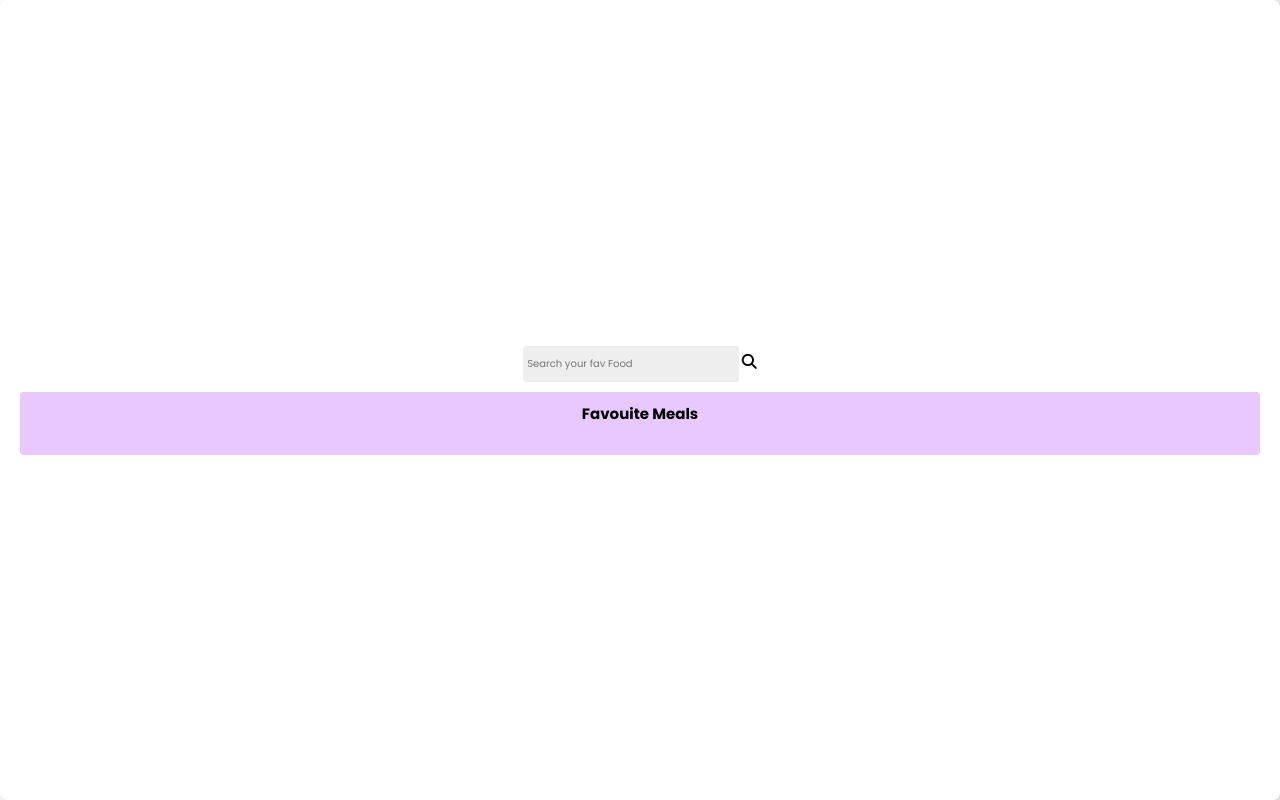
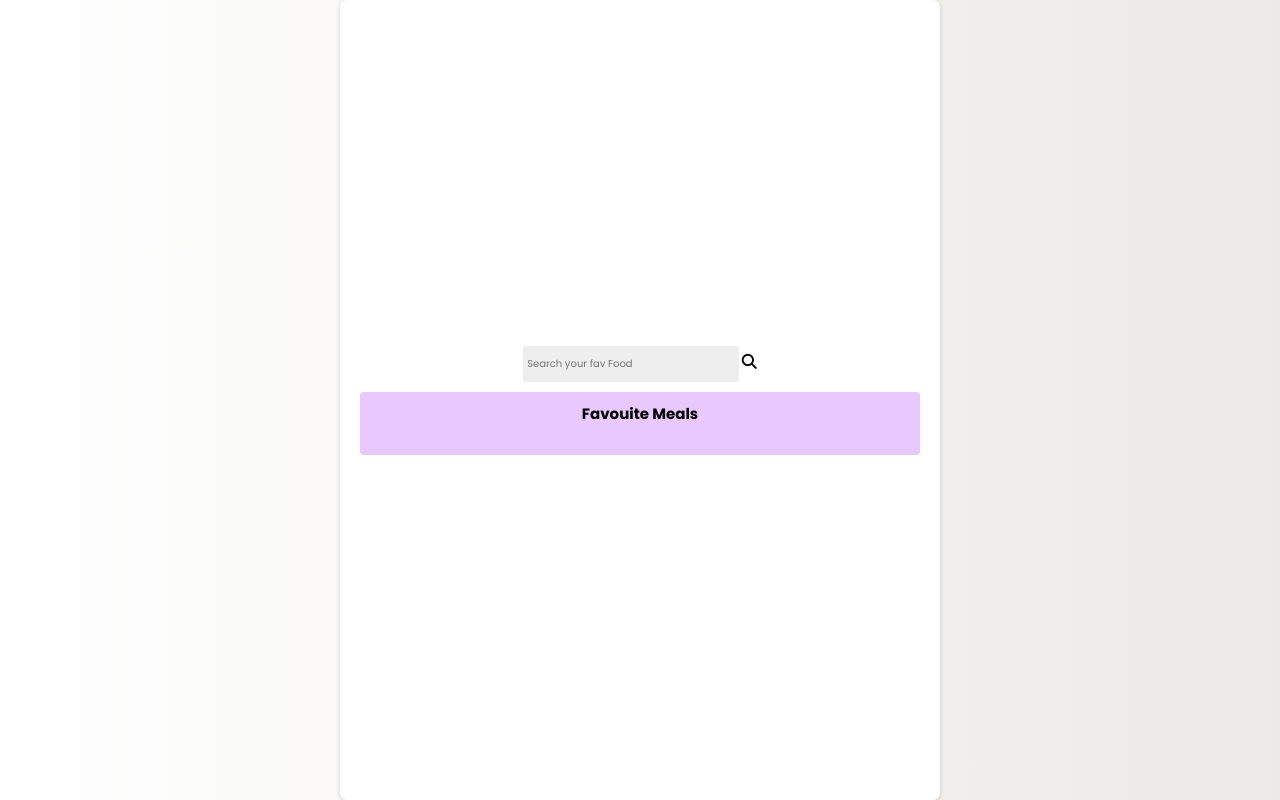
Before and after one commit to dag-bag/ReceipeApp.github.io, a plain HTML site: page index.html in a window 1280 px wide. Drawn offline with Linux system fonts and the light colour scheme; no server answers.

Commit message:
Update style.css

```diff
--- a/style.css
+++ b/style.css
@@ -39,7 +39,7 @@ img {
 }
 
 .mobileContainer {
-  width: 40rem;
+  max-width: 60rem;
   width: 100%;
   min-height: 100vh;
   display: flex;
```
